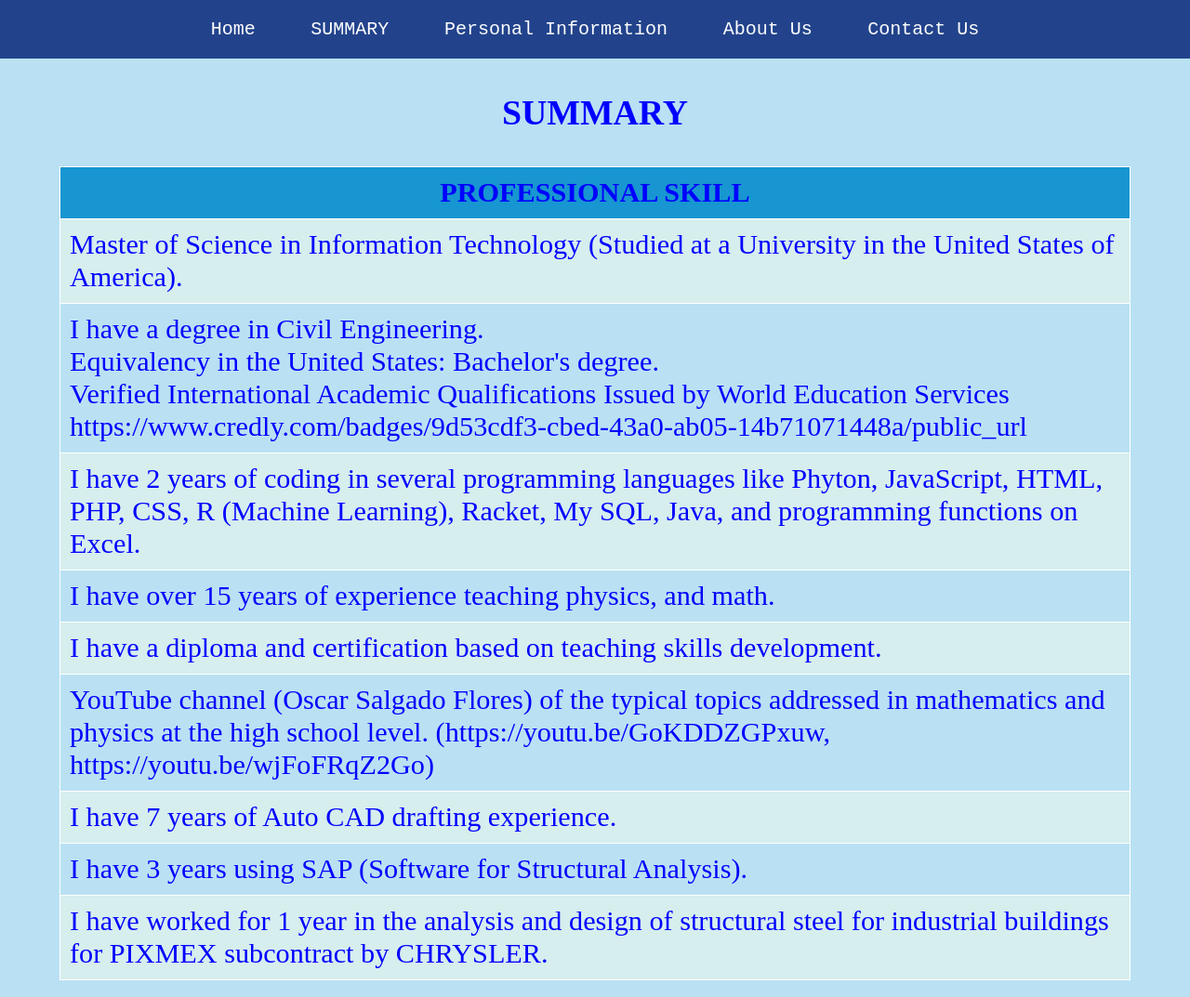
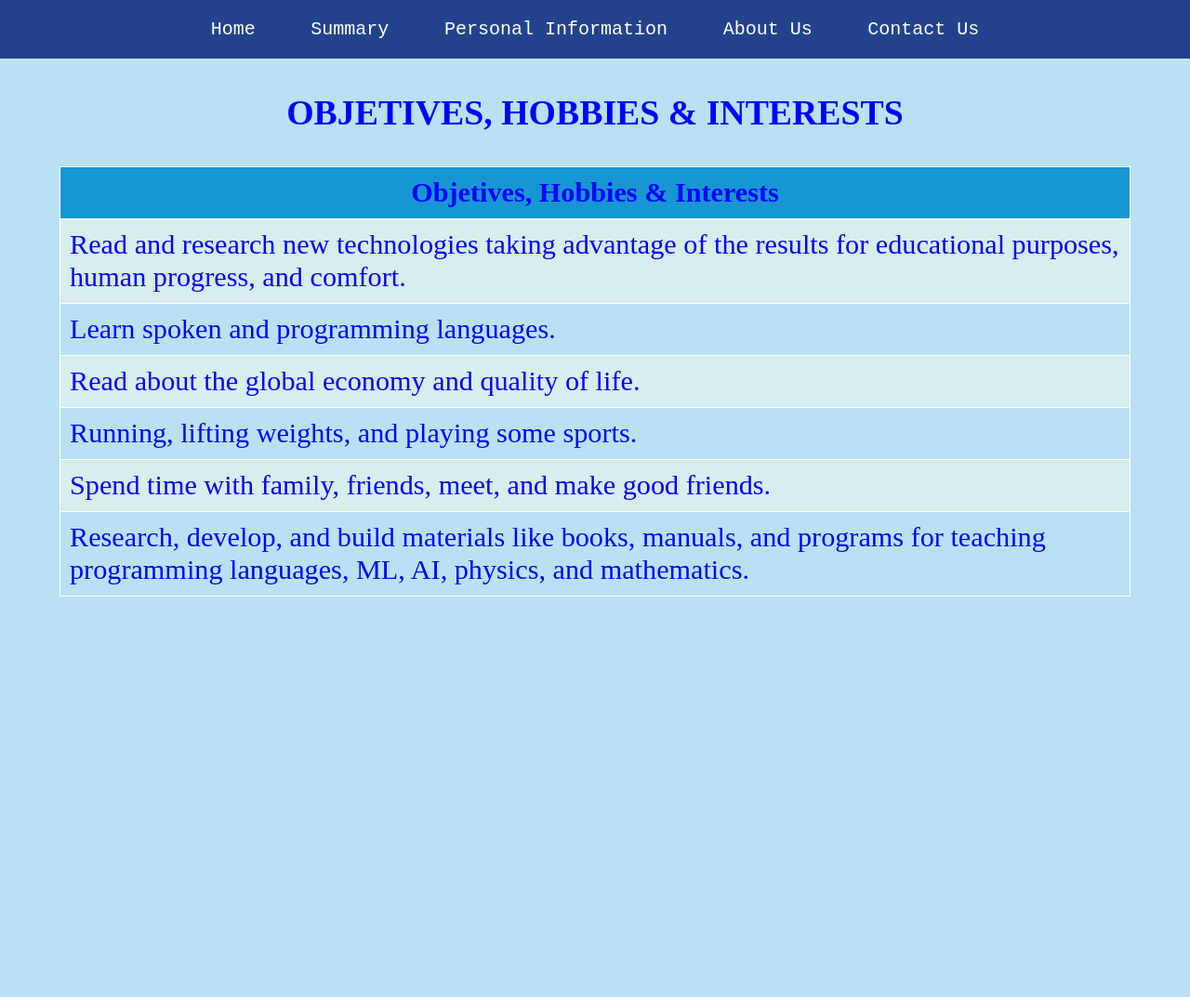
Before and after one commit to oscar441/CV3, a plain HTML site: page ObjetivesHobbiesInterests.html in a window 1280 px wide. Shown: the whole page at 93% size. After the commit the page ends 800 px from the top, so only its background shows below. Drawn offline with Linux system fonts and the light colour scheme.

Commit message:
ObjetivesHobbiesInterests

```diff
--- a/ObjetivesHobbiesInterests.html
+++ b/ObjetivesHobbiesInterests.html
@@ -9,7 +9,7 @@
 
     <ul>
         <li><a href="index.html">Home</a></li>
-        <li><a href="/CV3/Summary.html">SUMMARY</a></li>
+        <li><a href="/CV3/Summary.html">Summary</a></li>
         <li>
             <a href="#">Personal Information</a>
             <ul class="dropdown">
@@ -27,45 +27,33 @@
     <br/>
 
 
-    <h1>SUMMARY</h1>
+    <h1>OBJETIVES, HOBBIES & INTERESTS</h1>
     <br/>
     <br/>
 
     <table  style="width:90%">
         <tr>
-          <th>PROFESSIONAL SKILL</th>
+          <th>Objetives, Hobbies & Interests</th>
         </tr>
         <tr>
-          <td>Master of Science in Information Technology (Studied at a University in the United States of America).</td>
+          <td>Read and research new technologies taking advantage of the results for educational purposes, human progress, and comfort.</td>
         </tr>
         <tr>
-          <td>I have a degree in Civil Engineering. <br>
-            Equivalency in the United States: Bachelor's degree. <br>
-            Verified International Academic Qualifications Issued by World Education Services <br>
-            https://www.credly.com/badges/9d53cdf3-cbed-43a0-ab05-14b71071448a/public_url
-            </td>
+          <td>Learn spoken and programming languages.</td>
         </tr>
         <tr>
-          <td>I have 2 years of coding in several programming languages like Phyton, JavaScript, HTML, PHP, CSS, R (Machine Learning), Racket, My SQL, Java, and programming functions on Excel. </td>
+          <td>Read about the global economy and quality of life. </td>
         </tr>
         <tr>
-          <td>I have over 15 years of experience teaching physics, and math.</td>
+          <td>Running, lifting weights, and playing some sports.</td>
         </tr>
         <tr>
-          <td>I have a diploma and certification based on teaching skills development.</td>
+          <td>Spend time with family, friends, meet, and make good friends.</td>
         </tr>
         <tr>
-          <td>YouTube channel (Oscar Salgado Flores) of the typical topics addressed in mathematics and physics at the high school level. (https://youtu.be/GoKDDZGPxuw, https://youtu.be/wjFoFRqZ2Go)</td>
+          <td>Research, develop, and build materials like books, manuals, and programs for teaching programming languages, ML, AI,  physics, and mathematics.</td>
         </tr>
-        <tr>
-          <td>I have 7 years of Auto CAD drafting experience.</td>
-        </tr>
-        <tr>
-            <td>I have 3 years using SAP (Software for Structural Analysis).</td>
-        </tr>
-        <tr>
-            <td>I have worked for 1 year in the analysis and design of structural steel for industrial buildings for PIXMEX subcontract by CHRYSLER.</td>
-        </tr>
+
       </table>
     <br/>
 
```
Also changed, not shown: Education.html (+1 -1 lines), Professional Skills and Languages.html (+1 -1 lines), References.html (+1 -1 lines), Summary.html (+1 -1 lines), Work Experience.html (+1 -1 lines), index.html (+1 -1 lines).
